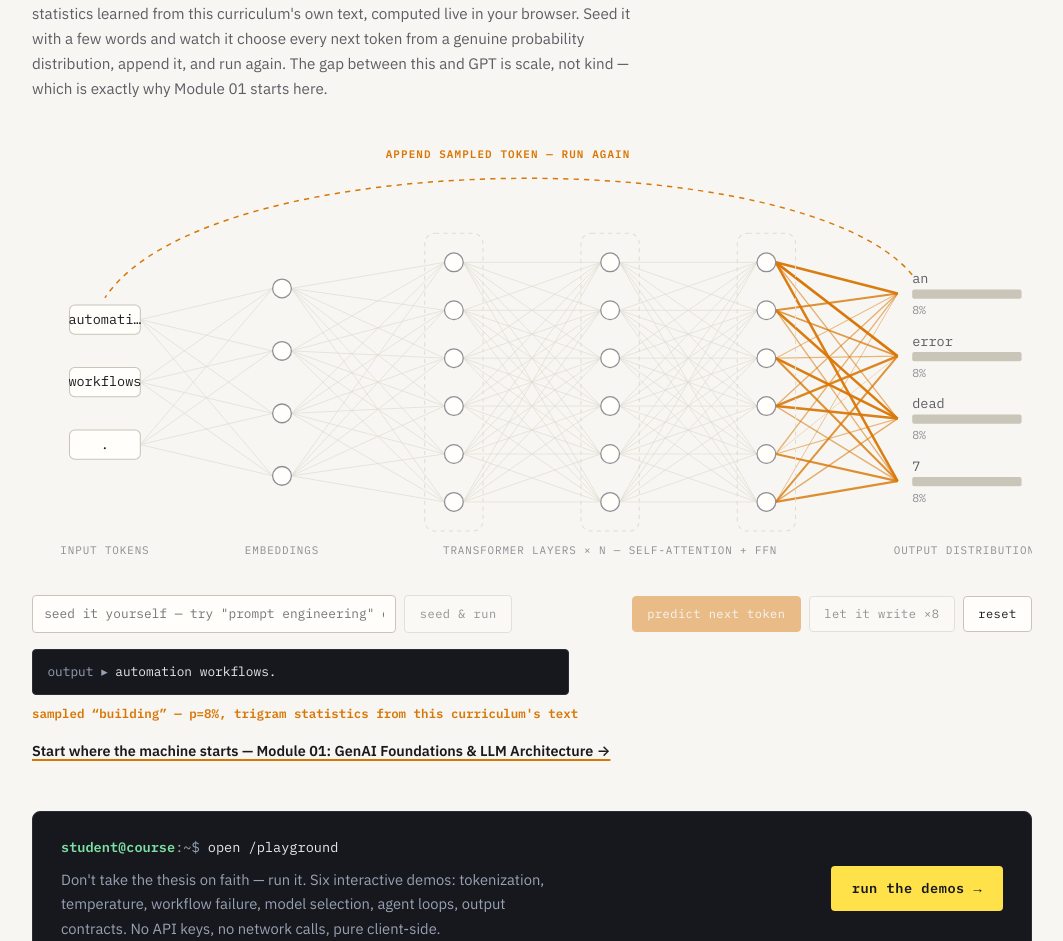
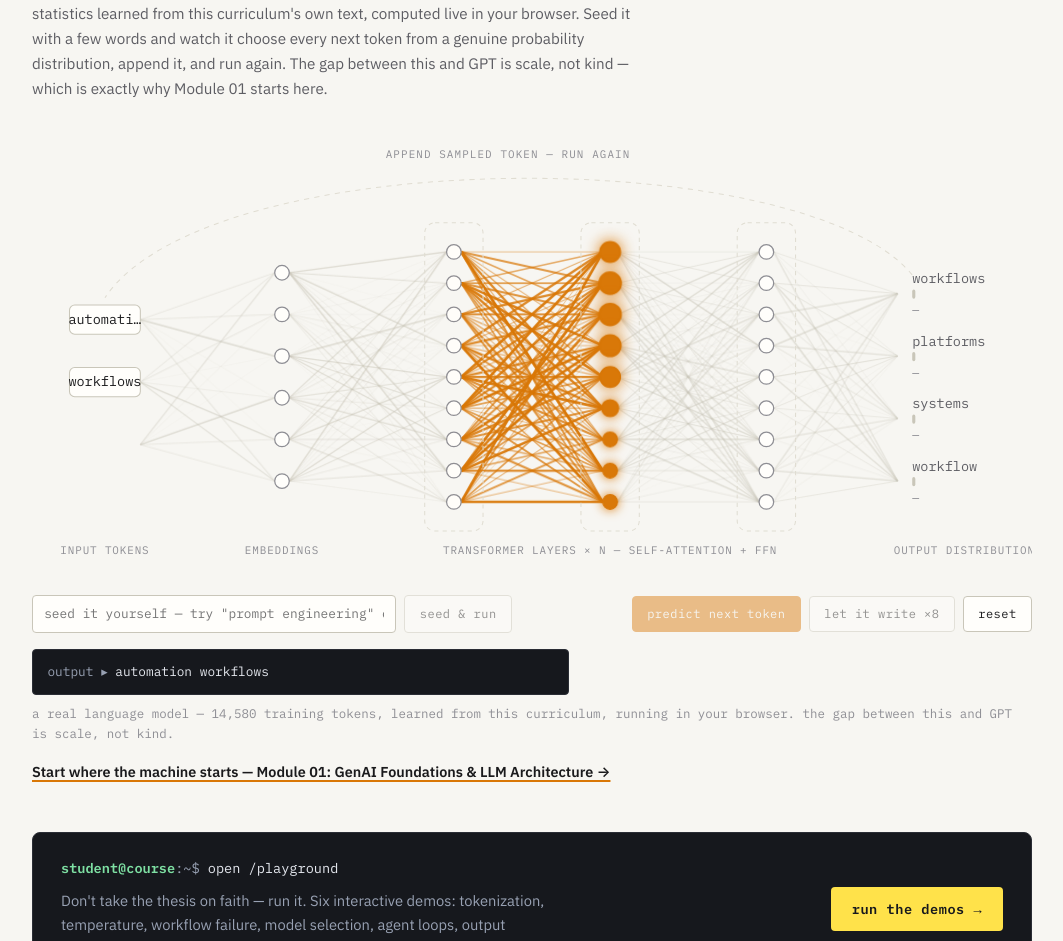
Before and after one commit to veeru594/gen-ai-course, a React (Vite) app: page / in a window 1280 px wide. Shown: the part 1221-2162 px from the top of the page, without its empty margins (108-1171 px from the left). Built offline with nearby package versions, Linux system fonts and the light colour scheme.

Commit message:
Diagram realism pass: 9-neuron layers with dense weighted wiring, weights shimmer while running, slower pulse and particles

```diff
--- a/src/components/ui/LlmDiagram.css
+++ b/src/components/ui/LlmDiagram.css
@@ -8,14 +8,15 @@
 }
 
 .lm-edge {
-  stroke: var(--line);
-  stroke-width: 0.7;
-  transition: stroke var(--t-med) var(--ease);
+  stroke: var(--line-strong);
+  transition:
+    stroke var(--t-med) var(--ease),
+    stroke-width 280ms var(--ease),
+    opacity 280ms var(--ease);
 }
 
 .lm-edge.is-active {
   stroke: var(--module-hue);
-  stroke-width: 1.1;
 }
 
 .lm-token {
--- a/src/components/ui/LlmDiagram.tsx
+++ b/src/components/ui/LlmDiagram.tsx
@@ -116,8 +116,8 @@ function tokenizeSeed(text: string): string[] {
 
 const COL_X = { tokens: 70, emb: 240, l1: 405, l2: 555, l3: 705, out: 845 };
 const TOKEN_Y = [125, 185, 245];
-const EMB_Y = [95, 155, 215, 275];
-const LAYER_Y = [70, 116, 162, 208, 254, 300];
+const EMB_Y = [80, 120, 160, 200, 240, 280];
+const LAYER_Y = [60, 90, 120, 150, 180, 210, 240, 270, 300];
 const OUT_Y = [100, 160, 220, 280];
 const FEEDBACK_PATH = "M 845 82 C 740 -45, 170 -45, 70 104";
 
@@ -136,6 +136,7 @@ function edgesBetween(
 ) {
   return fromYs.flatMap((y1, i) =>
     toYs.map((y2, j) => {
+      // every edge always carries a weight; weights shimmer while running
       const w = edgeWeight(i, j, seed);
       return (
         <line
@@ -145,11 +146,10 @@ function edgesBetween(
           x2={toX}
           y2={y2}
           className={`lm-edge${active ? " is-active" : ""}`}
-          style={
-            active
-              ? { strokeWidth: 0.5 + w * 2.1, opacity: 0.3 + w * 0.7 }
-              : undefined
-          }
+          style={{
+            strokeWidth: active ? 0.5 + w * 2.2 : 0.3 + w * 1.1,
+            opacity: active ? 0.35 + w * 0.65 : 0.14 + w * 0.42,
+          }}
         />
       );
     }),
@@ -169,10 +169,10 @@ function Particles({
 }) {
   const picks = useMemo(
     () =>
-      Array.from({ length: 12 }, (_, k) => ({
+      Array.from({ length: 16 }, (_, k) => ({
         y1: fromYs[Math.floor(Math.random() * fromYs.length)],
         y2: toYs[Math.floor(Math.random() * toYs.length)],
-        delay: k * 0.03,
+        delay: k * 0.05,
       })),
     // new randoms on every mount; the component is keyed per step
     // eslint-disable-next-line react-hooks/exhaustive-deps
@@ -191,7 +191,7 @@ function Particles({
             fill="freeze"
           />
           <animateMotion
-            dur="0.4s"
+            dur="0.85s"
             begin={`${p.delay}s`}
             fill="freeze"
             repeatCount="1"
@@ -207,11 +207,11 @@ const PARTICLE_ROUTES: Record<
   number,
   { fromX: number; fromYs: number[]; toX: number; toYs: number[] }
 > = {
-  1: { fromX: COL_X.tokens + 34, fromYs: TOKEN_Y, toX: COL_X.emb - 9, toYs: EMB_Y },
-  2: { fromX: COL_X.emb + 9, fromYs: EMB_Y, toX: COL_X.l1 - 9, toYs: LAYER_Y },
-  3: { fromX: COL_X.l1 + 9, fromYs: LAYER_Y, toX: COL_X.l2 - 9, toYs: LAYER_Y },
-  4: { fromX: COL_X.l2 + 9, fromYs: LAYER_Y, toX: COL_X.l3 - 9, toYs: LAYER_Y },
-  5: { fromX: COL_X.l3 + 9, fromYs: LAYER_Y, toX: COL_X.out - 14, toYs: OUT_Y },
+  1: { fromX: COL_X.tokens + 34, fromYs: TOKEN_Y, toX: COL_X.emb - 7, toYs: EMB_Y },
+  2: { fromX: COL_X.emb + 7, fromYs: EMB_Y, toX: COL_X.l1 - 7, toYs: LAYER_Y },
+  3: { fromX: COL_X.l1 + 7, fromYs: LAYER_Y, toX: COL_X.l2 - 7, toYs: LAYER_Y },
+  4: { fromX: COL_X.l2 + 7, fromYs: LAYER_Y, toX: COL_X.l3 - 7, toYs: LAYER_Y },
+  5: { fromX: COL_X.l3 + 7, fromYs: LAYER_Y, toX: COL_X.out - 14, toYs: OUT_Y },
 };
 
 const sleep = (ms: number) => new Promise<void>((r) => setTimeout(r, ms));
@@ -237,10 +237,20 @@ export function LlmDiagram() {
   const [seedText, setSeedText] = useState("");
   const [step, setStep] = useState(-1);
   const [cycle, setCycle] = useState(0);
+  const [tick, setTick] = useState(0);
   const [pred, setPred] = useState<Prediction | null>(null);
   const [running, setRunning] = useState(false);
   const runId = useRef(0);
   const toksRef = useRef(tokens);
+
+  // weights shimmer while the network is running
+  useEffect(() => {
+    if (!running || reduced) {
+      return;
+    }
+    const id = window.setInterval(() => setTick((t) => t + 1), 300);
+    return () => window.clearInterval(id);
+  }, [running, reduced]);
 
   useEffect(
     () => () => {
@@ -266,14 +276,14 @@ export function LlmDiagram() {
       if (!reduced) {
         for (let s = 0; s <= 4; s++) {
           setStep(s);
-          await sleep(130);
+          await sleep(420);
           if (!alive()) return;
         }
       }
       const res = predict(toks);
       setPred(res);
       setStep(5);
-      await sleep(reduced ? 350 : 1150);
+      await sleep(reduced ? 350 : 1500);
       if (!alive()) return;
       toks = [...toks, res.sampled].slice(-60);
       toksRef.current = toks;
@@ -331,11 +341,11 @@ export function LlmDiagram() {
           APPEND SAMPLED TOKEN — RUN AGAIN
         </text>
 
-        {edgesBetween(COL_X.tokens + 34, TOKEN_Y, COL_X.emb - 9, EMB_Y, step === 1, cycle)}
-        {edgesBetween(COL_X.emb + 9, EMB_Y, COL_X.l1 - 9, LAYER_Y, step === 2, cycle + 11)}
-        {edgesBetween(COL_X.l1 + 9, LAYER_Y, COL_X.l2 - 9, LAYER_Y, step === 3, cycle + 23)}
-        {edgesBetween(COL_X.l2 + 9, LAYER_Y, COL_X.l3 - 9, LAYER_Y, step === 4, cycle + 37)}
-        {edgesBetween(COL_X.l3 + 9, LAYER_Y, COL_X.out - 14, OUT_Y, out, cycle + 51)}
+        {edgesBetween(COL_X.tokens + 34, TOKEN_Y, COL_X.emb - 7, EMB_Y, step === 1, cycle * 9 + tick)}
+        {edgesBetween(COL_X.emb + 7, EMB_Y, COL_X.l1 - 7, LAYER_Y, step === 2, cycle * 9 + tick + 11)}
+        {edgesBetween(COL_X.l1 + 7, LAYER_Y, COL_X.l2 - 7, LAYER_Y, step === 3, cycle * 9 + tick + 23)}
+        {edgesBetween(COL_X.l2 + 7, LAYER_Y, COL_X.l3 - 7, LAYER_Y, step === 4, cycle * 9 + tick + 37)}
+        {edgesBetween(COL_X.l3 + 7, LAYER_Y, COL_X.out - 14, OUT_Y, out, cycle * 9 + tick + 51)}
 
         {!reduced && route && <Particles key={`${cycle}-${step}`} {...route} />}
 
@@ -367,7 +377,7 @@ export function LlmDiagram() {
             key={y}
             cx={COL_X.emb}
             cy={y}
-            r={9}
+            r={7}
             className={`lm-node${step === 1 ? " is-active" : ""}`}
             style={step === 1 ? { animationDelay: `${i * 50}ms` } : undefined}
           />
@@ -392,9 +402,9 @@ export function LlmDiagram() {
                 key={y}
                 cx={x}
                 cy={y}
-                r={9}
+                r={7}
                 className={`lm-node${on ? " is-active" : ""}`}
-                style={on ? { animationDelay: `${i * 45}ms` } : undefined}
+                style={on ? { animationDelay: `${i * 40}ms` } : undefined}
               />
             ))}
           </g>
```
